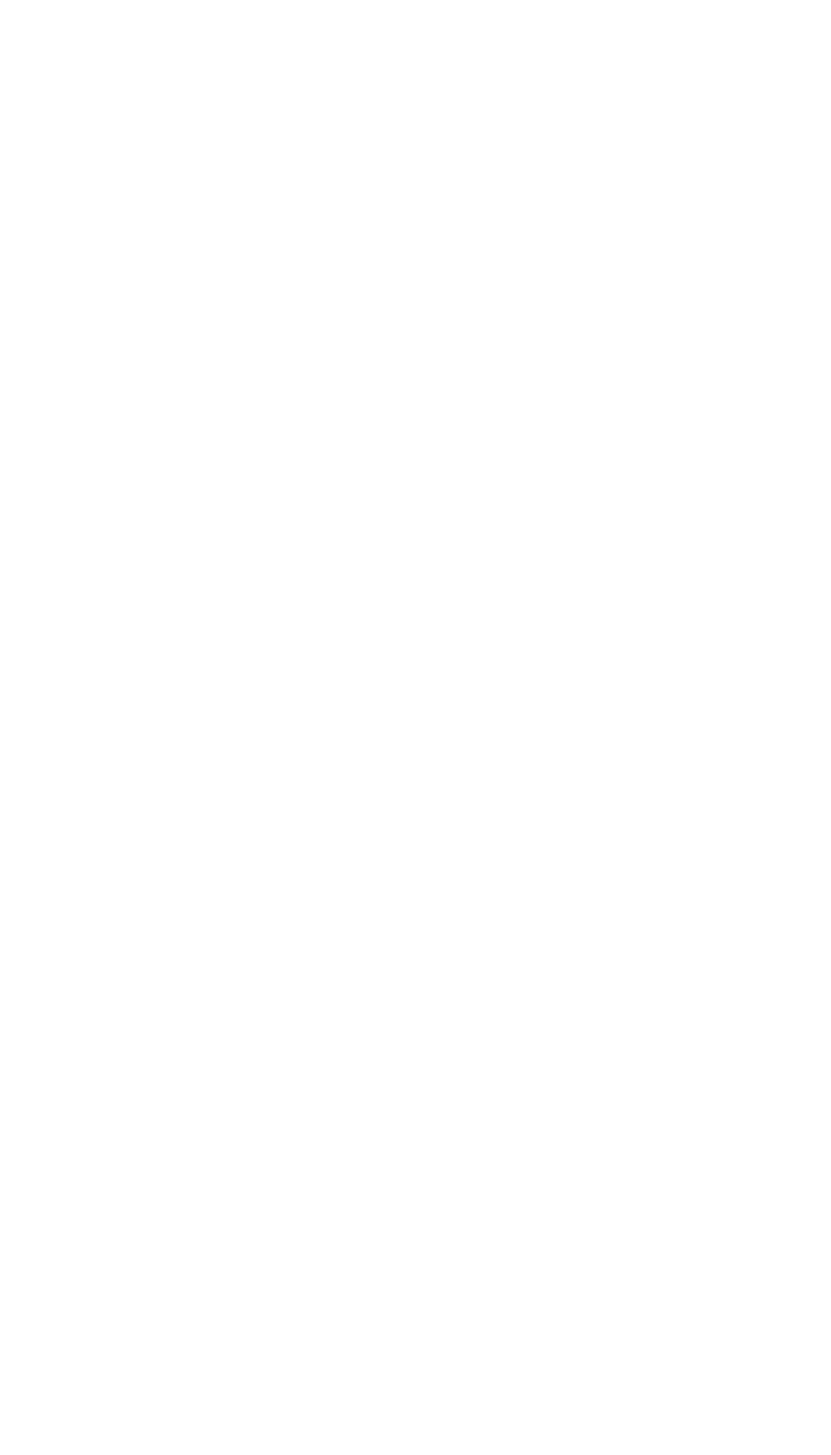
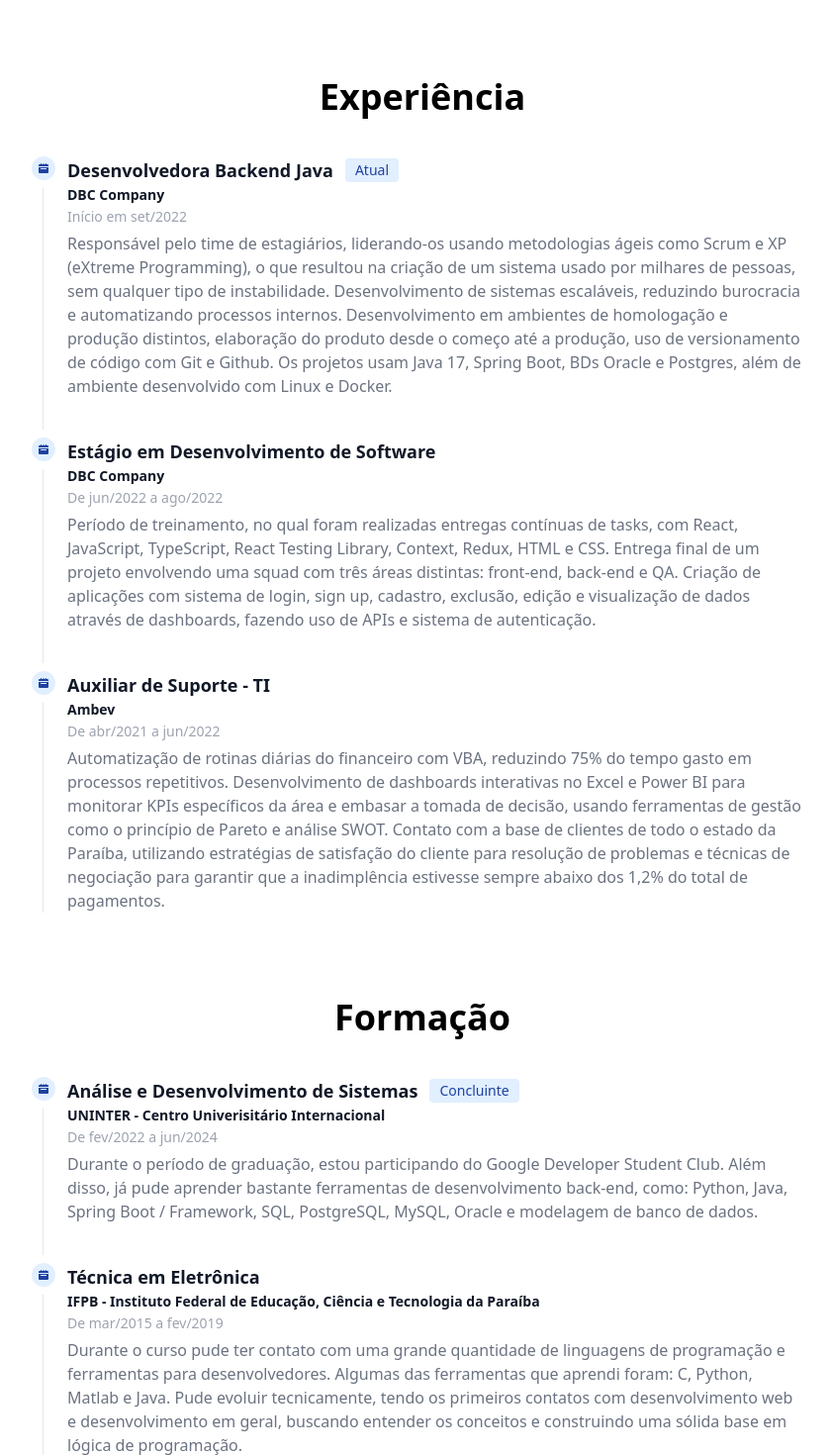
Before and after one commit to mayraamaral/portfolio, an Angular app: page / in a window 1280 px wide. Shown: the part 1320-2790 px from the top of the page at 99% size, without its empty margins (213-1053 px from the left). Before the commit the page ends 1440 px from the top, so only its background shows below. Built offline with nearby package versions, Linux system fonts and the light colour scheme.

Commit message:
feat: experience and academic background components

```diff
--- /dev/null
+++ b/src/app/academic-background/academic-background.component.html
@@ -0,0 +1,80 @@
+<div
+  class="flex flex-col justify-center items-center lg:h-[calc(100vh-80px)]"
+  id="academic-background"
+>
+  <h1 class="text-4xl font-extrabold pb-10 pt-20">Formação</h1>
+  <ol class="relative border-s border-gray-200 max-w-[60%]">
+    <li class="mb-10 ms-6">
+      <span
+        class="absolute z-0 flex items-center justify-center w-6 h-6 bg-blue-100 rounded-full -start-3 ring-8 ring-white"
+      >
+        <svg
+          class="w-2.5 h-2.5 text-blue-800"
+          aria-hidden="true"
+          xmlns="http://www.w3.org/2000/svg"
+          fill="currentColor"
+          viewBox="0 0 20 20"
+        >
+          <path
+            d="M20 4a2 2 0 0 0-2-2h-2V1a1 1 0 0 0-2 0v1h-3V1a1 1 0 0 0-2 0v1H6V1a1 1 0 0 0-2 0v1H2a2 2 0 0 0-2 2v2h20V4ZM0 18a2 2 0 0 0 2 2h16a2 2 0 0 0 2-2V8H0v10Zm5-8h10a1 1 0 0 1 0 2H5a1 1 0 0 1 0-2Z"
+          />
+        </svg>
+      </span>
+      <h3 class="flex items-center mb-1 text-lg font-semibold text-gray-900">
+        Análise e Desenvolvimento de Sistemas
+        <span
+          class="bg-blue-100 text-blue-800 text-sm font-medium me-2 px-2.5 py-0.5 rounded ms-3"
+          >Concluinte</span
+        >
+      </h3>
+      <span class="block mb-2 text-sm font-semibold leading-none text-gray-900"
+        >UNINTER - Centro Univerisitário Internacional</span
+      >
+      <time class="block mb-2 text-sm font-normal leading-none text-gray-400"
+        >De fev/2022 a jun/2024</time
+      >
+      <p class="mb-4 text-base font-normal text-gray-500">
+        Durante o período de graduação, estou participando do Google Developer
+        Student Club. Além disso, já pude aprender bastante ferramentas de
+        desenvolvimento back-end, como: Python, Java, Spring Boot / Framework,
+        SQL, PostgreSQL, MySQL, Oracle e modelagem de banco de dados.
+      </p>
+    </li>
+
+    <li class="ms-6">
+      <span
+        class="absolute z-0 flex items-center justify-center w-6 h-6 bg-blue-100 rounded-full -start-3 ring-8 ring-white"
+      >
+        <svg
+          class="w-2.5 h-2.5 text-blue-800"
+          aria-hidden="true"
+          xmlns="http://www.w3.org/2000/svg"
+          fill="currentColor"
+          viewBox="0 0 20 20"
+        >
+          <path
+            d="M20 4a2 2 0 0 0-2-2h-2V1a1 1 0 0 0-2 0v1h-3V1a1 1 0 0 0-2 0v1H6V1a1 1 0 0 0-2 0v1H2a2 2 0 0 0-2 2v2h20V4ZM0 18a2 2 0 0 0 2 2h16a2 2 0 0 0 2-2V8H0v10Zm5-8h10a1 1 0 0 1 0 2H5a1 1 0 0 1 0-2Z"
+          />
+        </svg>
+      </span>
+      <h3 class="mb-1 text-lg font-semibold text-gray-900">
+        Técnica em Eletrônica
+      </h3>
+      <span class="block mb-2 text-sm font-semibold leading-none text-gray-900"
+        >IFPB - Instituto Federal de Educação, Ciência e Tecnologia da
+        Paraíba</span
+      >
+      <time class="block mb-2 text-sm font-normal leading-none text-gray-400"
+        >De mar/2015 a fev/2019</time
+      >
+      <p class="text-base font-normal text-gray-500">
+        Durante o curso pude ter contato com uma grande quantidade de linguagens
+        de programação e ferramentas para desenvolvedores. Algumas das
+        ferramentas que aprendi foram: C, Python, Matlab e Java. Pude evoluir
+        tecnicamente, tendo os primeiros contatos com desenvolvimento web e
+        desenvolvimento em geral, buscando entender os conceitos e construindo
+        uma sólida base em lógica de programação.
+      </p>
+    </li>
+  </ol>
+</div>
--- a/src/app/app.component.html
+++ b/src/app/app.component.html
@@ -1,5 +1,7 @@
 <app-header></app-header>
 <app-banner></app-banner>
 <app-about-me></app-about-me>
+<app-experience></app-experience>
+<app-academic-background></app-academic-background>
 
 <router-outlet />
--- a/src/app/app.module.ts
+++ b/src/app/app.module.ts
@@ -6,9 +6,11 @@ import { AppComponent } from './app.component';
 import { HeaderComponent } from './header/header.component';
 import { BannerComponent } from './banner/banner.component';
 import { AboutMeComponent } from './about-me/about-me.component';
+import { ExperienceComponent } from './experience/experience.component';
+import { AcademicBackgroundComponent } from './academic-background/academic-background.component';
 
 @NgModule({
-  declarations: [AppComponent, HeaderComponent, BannerComponent, AboutMeComponent],
+  declarations: [AppComponent, HeaderComponent, BannerComponent, AboutMeComponent, ExperienceComponent, AcademicBackgroundComponent],
   imports: [BrowserModule, AppRoutingModule],
   providers: [],
   bootstrap: [AppComponent],
--- a/src/app/banner/banner.component.html
+++ b/src/app/banner/banner.component.html
@@ -13,10 +13,18 @@
     Engenheira de Software apaixonada por desafios
   </p>
   <div class="links flex gap-2">
-    <a href="https://github.com/mayraamaral" class="flex items-center">
+    <a
+      href="https://github.com/mayraamaral"
+      target="_blank"
+      class="flex items-center"
+    >
       <span class="fa-brands fa-square-github text-4xl text-black"></span>
     </a>
-    <a href="https://linkedin.com/in/mayraamaral" class="flex items-center">
+    <a
+      href="https://linkedin.com/in/mayraamaral"
+      target="_blank"
+      class="flex items-center"
+    >
       <span class="fa-brands fa-linkedin text-4xl text-black"></span>
     </a>
   </div>
--- /dev/null
+++ b/src/app/experience/experience.component.html
@@ -0,0 +1,121 @@
+<div
+  class="flex flex-col justify-center items-center lg:h-[calc(100vh-80px)]"
+  id="experience"
+>
+  <h1 class="text-4xl font-extrabold py-10 pt-10">Experiência</h1>
+  <ol class="relative z-0 border-s border-gray-200 max-w-[60%]">
+    <li class="mb-10 ms-6">
+      <span
+        class="absolute z-0 flex items-center justify-center w-6 h-6 bg-blue-100 rounded-full -start-3 ring-8 ring-white"
+      >
+        <svg
+          class="w-2.5 h-2.5 text-blue-800"
+          aria-hidden="true"
+          xmlns="http://www.w3.org/2000/svg"
+          fill="currentColor"
+          viewBox="0 0 20 20"
+        >
+          <path
+            d="M20 4a2 2 0 0 0-2-2h-2V1a1 1 0 0 0-2 0v1h-3V1a1 1 0 0 0-2 0v1H6V1a1 1 0 0 0-2 0v1H2a2 2 0 0 0-2 2v2h20V4ZM0 18a2 2 0 0 0 2 2h16a2 2 0 0 0 2-2V8H0v10Zm5-8h10a1 1 0 0 1 0 2H5a1 1 0 0 1 0-2Z"
+          />
+        </svg>
+      </span>
+      <h3 class="flex items-center mb-1 text-lg font-semibold text-gray-900">
+        Desenvolvedora Backend Java
+        <span
+          class="bg-blue-100 text-blue-800 text-sm font-medium me-2 px-2.5 py-0.5 rounded ms-3"
+          >Atual</span
+        >
+      </h3>
+      <span class="block mb-2 text-sm font-semibold leading-none text-gray-900"
+        >DBC Company</span
+      >
+      <time class="block mb-2 text-sm font-normal leading-none text-gray-400"
+        >Início em set/2022</time
+      >
+      <p class="mb-4 text-base font-normal text-gray-500">
+        Responsável pelo time de estagiários, liderando-os usando metodologias
+        ágeis como Scrum e XP (eXtreme Programming), o que resultou na criação
+        de um sistema usado por milhares de pessoas, sem qualquer tipo de
+        instabilidade. Desenvolvimento de sistemas escaláveis, reduzindo
+        burocracia e automatizando processos internos. Desenvolvimento em
+        ambientes de homologação e produção distintos, elaboração do produto
+        desde o começo até a produção, uso de versionamento de código com Git e
+        Github. Os projetos usam Java 17, Spring Boot, BDs Oracle e Postgres,
+        além de ambiente desenvolvido com Linux e Docker.
+      </p>
+    </li>
+    <li class="mb-10 ms-6">
+      <span
+        class="absolute z-0 flex items-center justify-center w-6 h-6 bg-blue-100 rounded-full -start-3 ring-8 ring-white"
+      >
+        <svg
+          class="w-2.5 h-2.5 text-blue-800"
+          aria-hidden="true"
+          xmlns="http://www.w3.org/2000/svg"
+          fill="currentColor"
+          viewBox="0 0 20 20"
+        >
+          <path
+            d="M20 4a2 2 0 0 0-2-2h-2V1a1 1 0 0 0-2 0v1h-3V1a1 1 0 0 0-2 0v1H6V1a1 1 0 0 0-2 0v1H2a2 2 0 0 0-2 2v2h20V4ZM0 18a2 2 0 0 0 2 2h16a2 2 0 0 0 2-2V8H0v10Zm5-8h10a1 1 0 0 1 0 2H5a1 1 0 0 1 0-2Z"
+          />
+        </svg>
+      </span>
+      <h3 class="mb-1 text-lg font-semibold text-gray-900">
+        Estágio em Desenvolvimento de Software
+      </h3>
+      <span class="block mb-2 text-sm font-semibold leading-none text-gray-900"
+        >DBC Company</span
+      >
+      <time class="block mb-2 text-sm font-normal leading-none text-gray-400"
+        >De jun/2022 a ago/2022</time
+      >
+      <p class="text-base font-normal text-gray-500">
+        Período de treinamento, no qual foram realizadas entregas contínuas de
+        tasks, com React, JavaScript, TypeScript, React Testing Library,
+        Context, Redux, HTML e CSS. Entrega final de um projeto envolvendo uma
+        squad com três áreas distintas: front-end, back-end e QA. Criação de
+        aplicações com sistema de login, sign up, cadastro, exclusão, edição e
+        visualização de dados através de dashboards, fazendo uso de APIs e
+        sistema de autenticação.
+      </p>
+    </li>
+    <li class="ms-6">
+      <span
+        class="absolute z-0 flex items-center justify-center w-6 h-6 bg-blue-100 rounded-full -start-3 ring-8 ring-white"
+      >
+        <svg
+          class="w-2.5 h-2.5 text-blue-800"
+          aria-hidden="true"
+          xmlns="http://www.w3.org/2000/svg"
+          fill="currentColor"
+          viewBox="0 0 20 20"
+        >
+          <path
+            d="M20 4a2 2 0 0 0-2-2h-2V1a1 1 0 0 0-2 0v1h-3V1a1 1 0 0 0-2 0v1H6V1a1 1 0 0 0-2 0v1H2a2 2 0 0 0-2 2v2h20V4ZM0 18a2 2 0 0 0 2 2h16a2 2 0 0 0 2-2V8H0v10Zm5-8h10a1 1 0 0 1 0 2H5a1 1 0 0 1 0-2Z"
+          />
+        </svg>
+      </span>
+      <h3 class="mb-1 text-lg font-semibold text-gray-900">
+        Auxiliar de Suporte - TI
+      </h3>
+      <span class="block mb-2 text-sm font-semibold leading-none text-gray-900"
+        >Ambev</span
+      >
+      <time class="block mb-2 text-sm font-normal leading-none text-gray-400"
+        >De abr/2021 a jun/2022</time
+      >
+      <p class="text-base font-normal text-gray-500">
+        Automatização de rotinas diárias do financeiro com VBA, reduzindo 75% do
+        tempo gasto em processos repetitivos. Desenvolvimento de dashboards
+        interativas no Excel e Power BI para monitorar KPIs específicos da área
+        e embasar a tomada de decisão, usando ferramentas de gestão como o
+        princípio de Pareto e análise SWOT. Contato com a base de clientes de
+        todo o estado da Paraíba, utilizando estratégias de satisfação do
+        cliente para resolução de problemas e técnicas de negociação para
+        garantir que a inadimplência estivesse sempre abaixo dos 1,2% do total
+        de pagamentos.
+      </p>
+    </li>
+  </ol>
+</div>
--- a/src/app/header/header.component.html
+++ b/src/app/header/header.component.html
@@ -1,4 +1,4 @@
-<nav class="bg-white border-gray-200 dark:bg-gray-900 fixed w-screen">
+<nav class="bg-white border-gray-200 dark:bg-gray-900 fixed w-screen z-50">
   <div
     class="max-w-screen-xl h-20 flex flex-wrap items-center justify-between mx-auto p-4"
   >
@@ -56,14 +56,14 @@
         </li>
         <li>
           <a
-            href="#"
+            href="#experience"
             class="block py-2 px-3 text-gray-900 rounded hover:bg-gray-100 md:hover:bg-transparent md:border-0 md:hover:text-blue-700 md:p-0 dark:text-white md:dark:hover:text-blue-500 dark:hover:bg-gray-700 dark:hover:text-white md:dark:hover:bg-transparent"
             >Experiência</a
           >
         </li>
         <li>
           <a
-            href="#"
+            href="#academic-background"
             class="block py-2 px-3 text-gray-900 rounded hover:bg-gray-100 md:hover:bg-transparent md:border-0 md:hover:text-blue-700 md:p-0 dark:text-white md:dark:hover:text-blue-500 dark:hover:bg-gray-700 dark:hover:text-white md:dark:hover:bg-transparent"
             >Formação</a
           >
```
Also changed, not shown: src/app/academic-background/academic-background.component.ts (added, +10 -0 lines), src/app/experience/experience.component.ts (added, +10 -0 lines), src/app/academic-background/academic-background.component.css (added), src/app/experience/experience.component.css (added), 2 other files (tests, documents, lock files or other folders).
